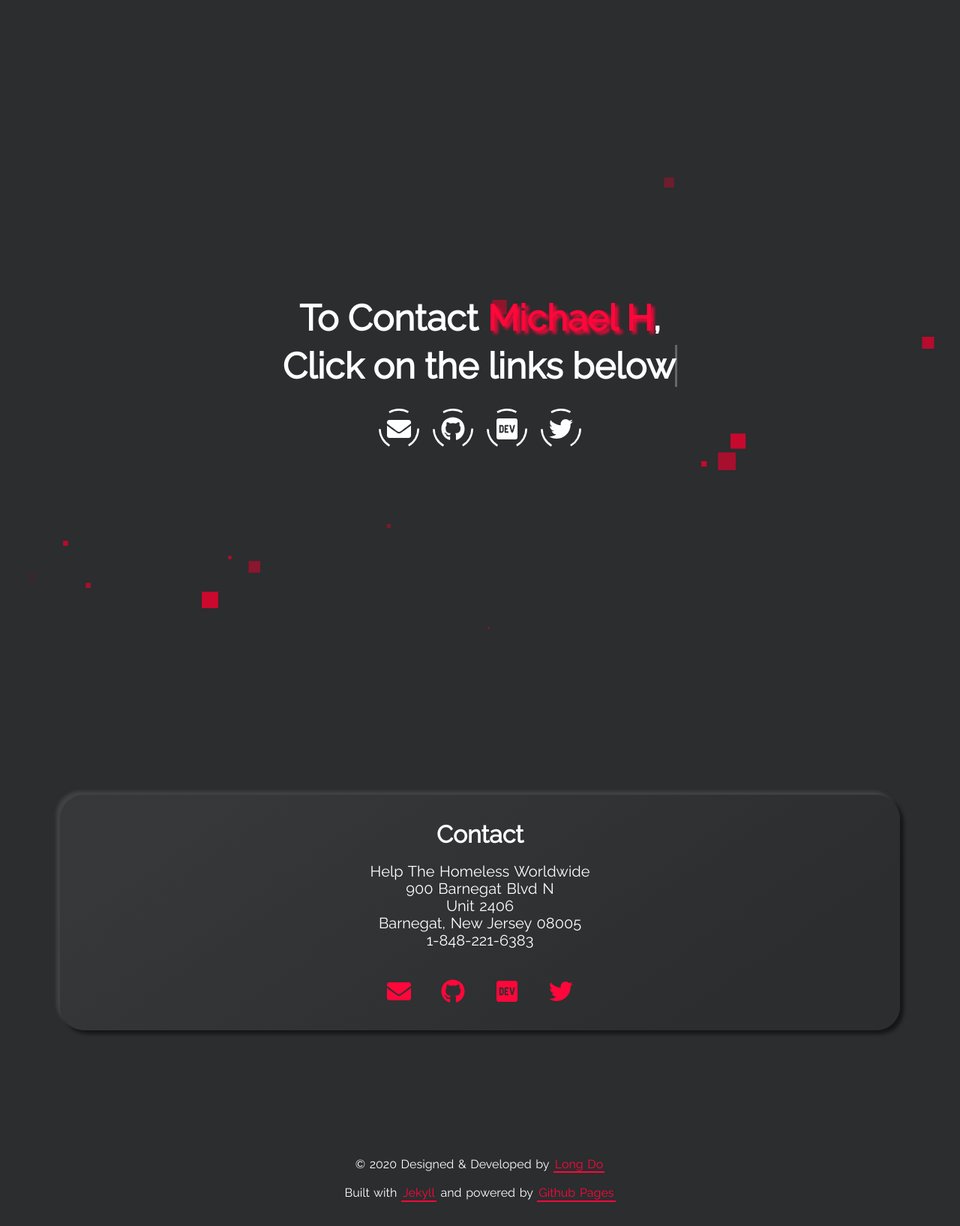
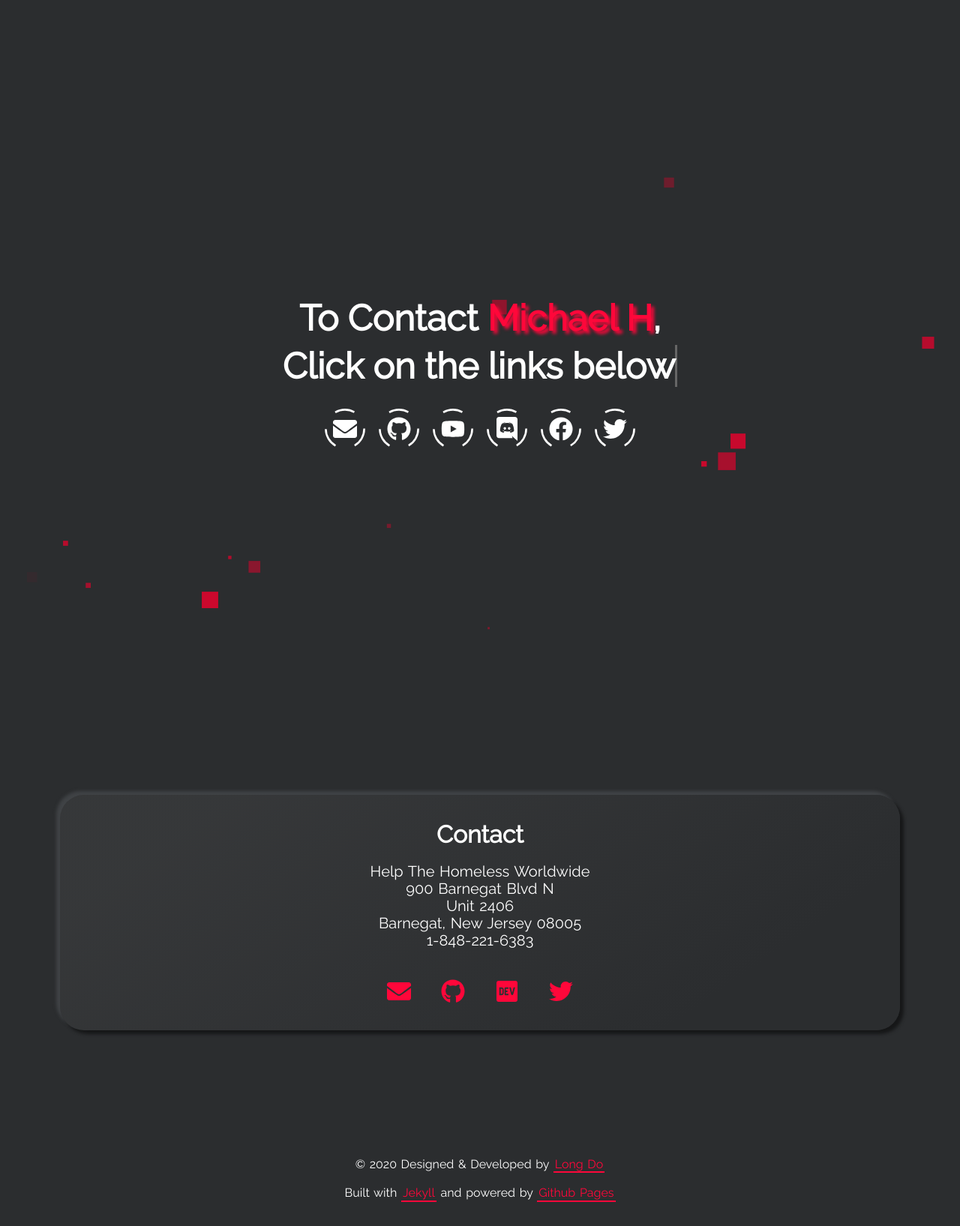
Before and after one commit to MichaelHDesigns/contact, a Jekyll site: the page built from index.html, in a window 1280 px wide. Shown: the whole page at 75% size. Built offline with Jekyll 4.4.1, drawn with Linux system fonts in a browser that asks for light colours.

Commit message:
Update landing-page.html

```diff
--- a/_includes/landing-page.html
+++ b/_includes/landing-page.html
@@ -40,51 +40,51 @@
         </a>
       {% endif %}
 
-      {% if site.codepen_username != null %}
+      {% if site.youtube_username != null %}
         <a class="social-link" aria-label="My Codepen" target="_blank" rel="noreferrer"
-          href="https://codepen.io/{{site.codepen_username}}"
+          href="https://www.youtube.com/channel/UCsKeJJnVF1xCSZpLmExLCNw/{{site.youtube_username}}"
         >
           <svg viewBox="0 0 200 200" class="circle">
             <circle cx="100" cy="100" r="80" />
           </svg>
           <div class="social">
             <svg class="social-svg" viewBox="0 0 48 48">
-              <use x="12" y="12" width="24" height="24" viewBox="0 0 48 48" xlink:href="{{ "/assets/img/brands.svg#codepen" | prepend: site.baseurl }}"></use>
+              <use x="12" y="12" width="24" height="24" viewBox="0 0 48 48" xlink:href="{{ "/assets/img/brands.svg#youtube" | prepend: site.baseurl }}"></use>
             </svg>
           </div>
-          <span class="label">CodePen</span>
+          <span class="label">YouTube</span>
         </a>
       {% endif %}
 
       {% if site.dev_username != null %}
         <a class="social-link" aria-label="My DEV" target="_blank" rel="noreferrer"
-          href="https://dev.to/{{site.dev_username}}"
+          href="https://discord.gg/r7zKfy5{{site.dev_username}}"
         >
           <svg viewBox="0 0 200 200" class="circle">
             <circle cx="100" cy="100" r="80" />
           </svg>
           <div class="social">
             <svg class="social-svg" viewBox="0 0 48 48">
-              <use x="12" y="12" width="24" height="24" viewBox="0 0 48 48" xlink:href="{{ "/assets/img/brands.svg#dev" | prepend: site.baseurl }}"></use>
+              <use x="12" y="12" width="24" height="24" viewBox="0 0 48 48" xlink:href="{{ "/assets/img/brands.svg#discord" | prepend: site.baseurl }}"></use>
             </svg>
           </div>
-          <span class="label">DEV</span>
+          <span class="label">Discord</span>
         </a>
       {% endif %}
 
-      {% if site.linkedin_username != null %}
+      {% if site.facebook_username != null %}
         <a class="social-link linkedin" aria-label="My LinkedIn" target="_blank"
-          rel="noreferrer" href="https://www.linkedin.com/in/{{site.linkedin_username}}"
+          rel="noreferrer" href="https://www.facebook.com/{{site.facebook_username}}"
         >
           <svg viewBox="0 0 200 200" class="circle">
             <circle cx="100" cy="100" r="80" />
           </svg>
           <div class="social">
             <svg class="social-svg" viewBox="0 0 48 48">
-              <use x="12" y="12" width="24" height="24" viewBox="0 0 48 48" xlink:href="{{ "/assets/img/brands.svg#linkedin-in" | prepend: site.baseurl }}"></use>
+              <use x="12" y="12" width="24" height="24" viewBox="0 0 48 48" xlink:href="{{ "/assets/img/brands.svg#facebook" | prepend: site.baseurl }}"></use>
             </svg>
           </div>
-          <span class="label">LinkedIn</span>
+          <span class="label">Facebook</span>
         </a>
       {% endif %}
 
```
